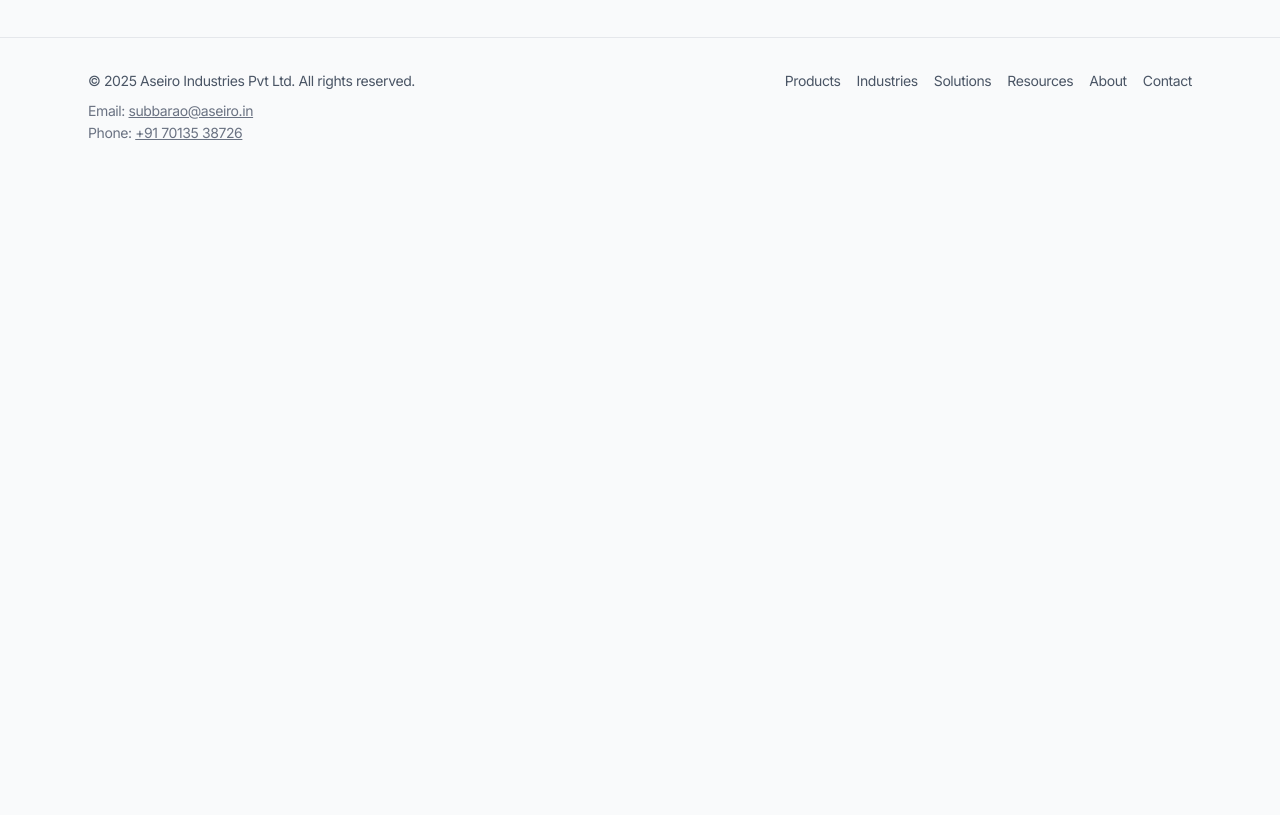
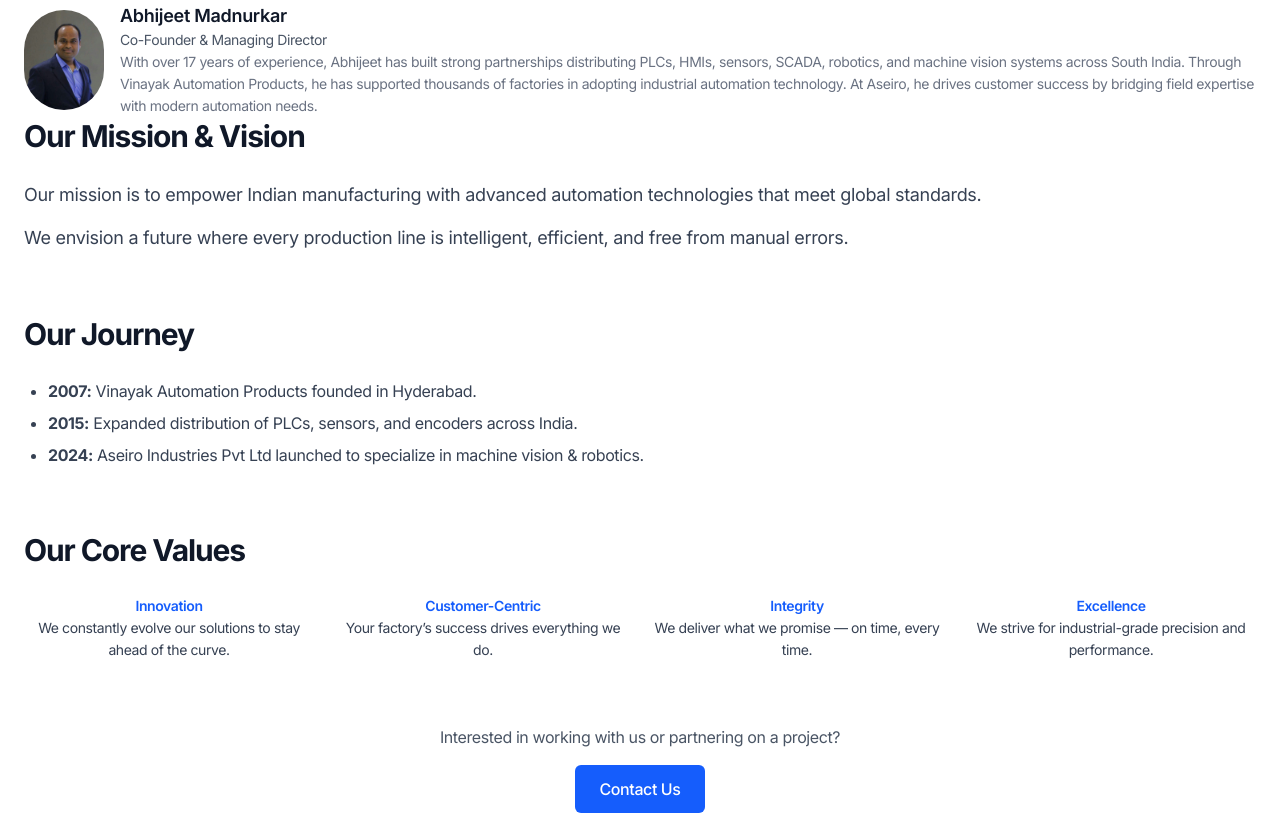
Before and after one commit to pradyumna-aseiro/Vercel-website, a Next.js app: page /about in a window 1280 px wide. Shown: the part 624-1439 px from the top of the page. Before the commit the page ends 800 px from the top, so only its background shows below. Built offline with nearby package versions, Linux system fonts and the light colour scheme.

Commit message:
Added Meet the team Abhijeet Madnurkar

```diff
--- a/app/(default)/about/page.tsx
+++ b/app/(default)/about/page.tsx
@@ -1,9 +1,10 @@
 // app/about/page.tsx
+import Image from "next/image";
 
 export default function AboutPage() {
     return (
       <section className="py-20 px-6 bg-white">
-        <div className="max-w-5xl mx-auto">
+        <div className="max-w-5xl mx-auto pt-32">
           <h1 className="text-4xl font-bold mb-8 text-gray-900">About Aseiro Industries</h1>
 
           <p className="text-gray-700 text-lg leading-relaxed mb-6">
@@ -11,13 +12,87 @@
           </p>
 
           <p className="text-gray-700 text-lg leading-relaxed mb-6">
-            We bring together the technical innovation of a modern startup and the trusted legacy of <strong>Vinayak Automation Products</strong> — a respected name in industrial automation and instrumentation since 2007. With over 17 years of experience, Vinayak Automation has delivered thousands of solutions including sensors, drives, encoders, PLCs, HMIs, and VFDs to clients across sectors.
+            We bring together the technical innovation of a modern startup and the trusted legacy of <strong>Vinayak Automation Products</strong> — a respected name in industrial automation and instrumentation since 2007. With over 17 years of experience and 10,000 clients, Vinayak Automation has sold various products including sensors, drives, encoders, PLCs, HMIs, and VFDs to clients across sectors.
           </p>
 
           <p className="text-gray-700 text-lg leading-relaxed">
             Aseiro was launched to cater to custom requirements in quality inspection, industrial robotics, and smart automation — seamlessly blending new-generation vision systems with time-tested control architectures. We believe in transforming conventional manufacturing into intelligent, self-optimizing factories.
           </p>
         </div>
+
+        {/* Meet the Team */}
+        <div className="flex items-center gap-4">
+          <Image
+            src="/images/team-abhijeet.png" // Ensure this image is available in your public/images directory
+            alt="Abhijeet Madnurkar"
+            width={80}
+            height={80}
+            className="rounded-full"
+          />
+          <div>
+            <p className="text-lg font-semibold">Abhijeet Madnurkar</p>
+            <p className="text-gray-600 text-sm">Co-Founder & Managing Director</p>
+            <p className="text-gray-500 text-sm">
+            With over 17 years of experience, Abhijeet has built strong partnerships distributing PLCs, HMIs, sensors, SCADA, robotics, and machine vision systems across South India. Through Vinayak Automation Products, he has supported thousands of factories in adopting industrial automation technology. At Aseiro, he drives customer success by bridging field expertise with modern automation needs.
+            </p>
+          </div>
+        </div>
+
+
+        {/* Mission & Vision */}
+        <div className="mb-16">
+          <h2 className="text-3xl font-bold mb-6">Our Mission & Vision</h2>
+          <p className="text-gray-700 text-lg mb-4">
+            Our mission is to empower Indian manufacturing with advanced automation technologies that meet global standards.
+          </p>
+          <p className="text-gray-700 text-lg">
+            We envision a future where every production line is intelligent, efficient, and free from manual errors.
+          </p>
+        </div>
+
+        {/* Our Journey */}
+        <div className="mb-16">
+          <h2 className="text-3xl font-bold mb-6">Our Journey</h2>
+          <ul className="list-disc pl-6 space-y-2 text-gray-700">
+            <li><strong>2007:</strong> Vinayak Automation Products founded in Hyderabad.</li>
+            <li><strong>2015:</strong> Expanded distribution of PLCs, sensors, and encoders across India.</li>
+            <li><strong>2024:</strong> Aseiro Industries Pvt Ltd launched to specialize in machine vision & robotics.</li>
+          </ul>
+        </div>
+
+        {/* Core Values */}
+        <div className="mb-16">
+          <h2 className="text-3xl font-bold mb-6">Our Core Values</h2>
+          <div className="grid sm:grid-cols-2 md:grid-cols-4 gap-6 text-center text-sm text-gray-700">
+            <div>
+              <h4 className="font-semibold text-blue-600">Innovation</h4>
+              <p>We constantly evolve our solutions to stay ahead of the curve.</p>
+            </div>
+            <div>
+              <h4 className="font-semibold text-blue-600">Customer-Centric</h4>
+              <p>Your factory’s success drives everything we do.</p>
+            </div>
+            <div>
+              <h4 className="font-semibold text-blue-600">Integrity</h4>
+              <p>We deliver what we promise — on time, every time.</p>
+            </div>
+            <div>
+              <h4 className="font-semibold text-blue-600">Excellence</h4>
+              <p>We strive for industrial-grade precision and performance.</p>
+            </div>
+          </div>
+        </div>
+
+        {/* Careers or Contact CTA */}
+        <div className="text-center mt-12">
+          <p className="text-gray-600 mb-4">Interested in working with us or partnering on a project?</p>
+          <a
+            href="/contact"
+            className="inline-block bg-blue-600 text-white px-6 py-3 rounded-md font-medium hover:bg-blue-700 transition"
+          >
+            Contact Us
+          </a>
+        </div>
       </section>
-    );
-  }
+  );
+}
```
Also changed, not shown: public/images/team-abhijeet.png (added).
